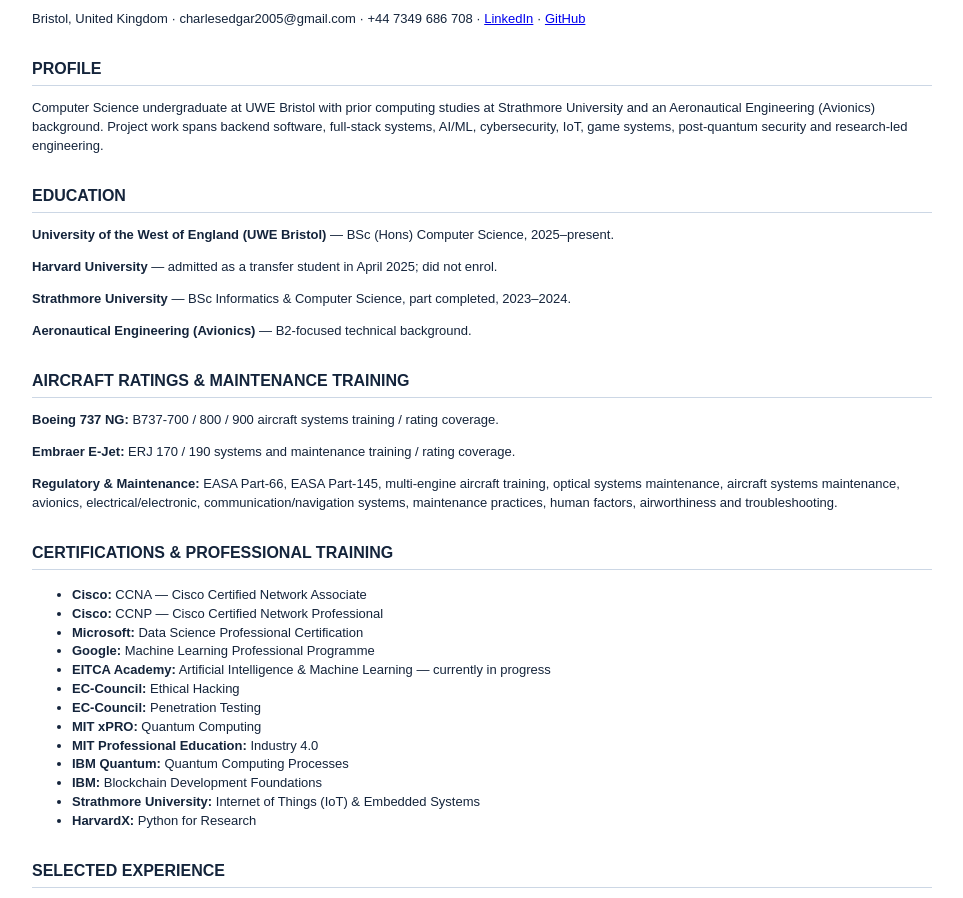
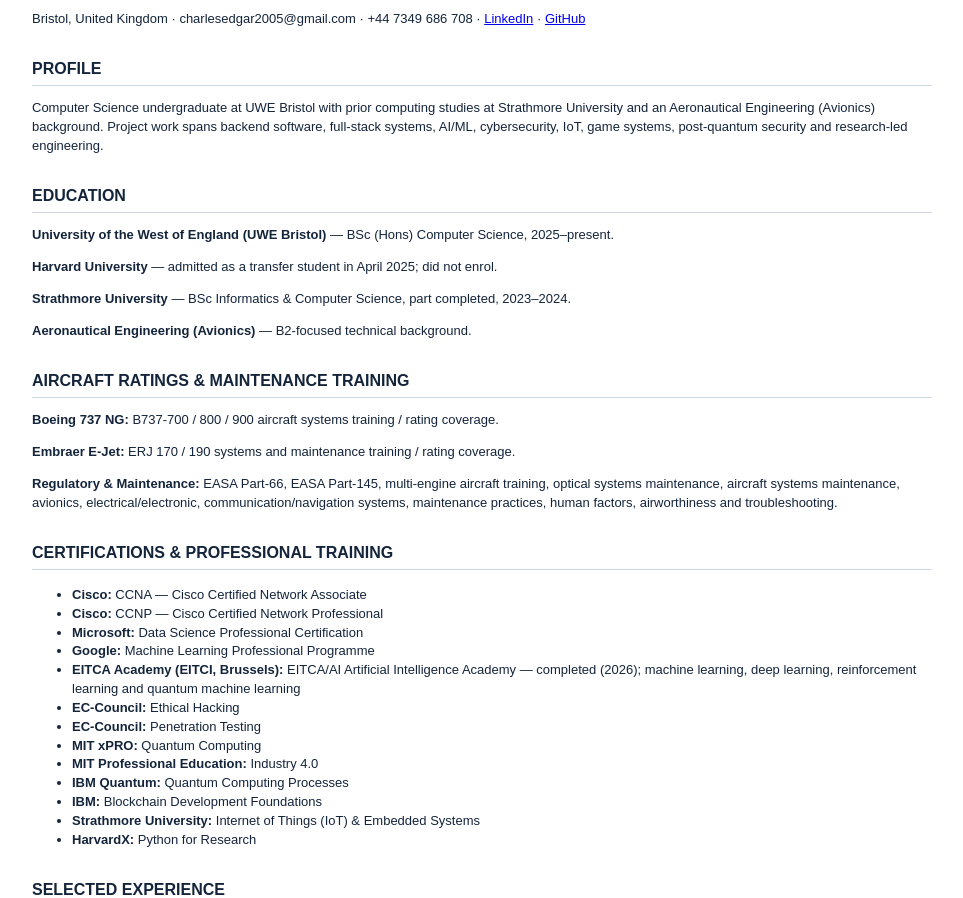
Before and after one commit to Edgar-50/Portfolio, a website: page resume.html in a window 1280 px wide. Shown: the part 124-1022 px from the top of the page, without its empty margins (158-1121 px from the left). Drawn offline with Linux system fonts and the light colour scheme.

Commit message:
Update web resume with completed EITCA/AI certification

```diff
--- a/resume.html
+++ b/resume.html
@@ -21,7 +21,7 @@ body{font-family:Arial,sans-serif;color:#14243b;max-width:900px;margin:40px auto
 <li><b>Cisco:</b> CCNP — Cisco Certified Network Professional</li>
 <li><b>Microsoft:</b> Data Science Professional Certification</li>
 <li><b>Google:</b> Machine Learning Professional Programme</li>
-<li><b>EITCA Academy:</b> Artificial Intelligence & Machine Learning — currently in progress</li>
+<li><b>EITCA Academy (EITCI, Brussels):</b> EITCA/AI Artificial Intelligence Academy — completed (2026); machine learning, deep learning, reinforcement learning and quantum machine learning</li>
 <li><b>EC-Council:</b> Ethical Hacking</li>
 <li><b>EC-Council:</b> Penetration Testing</li>
 <li><b>MIT xPRO:</b> Quantum Computing</li>
```
